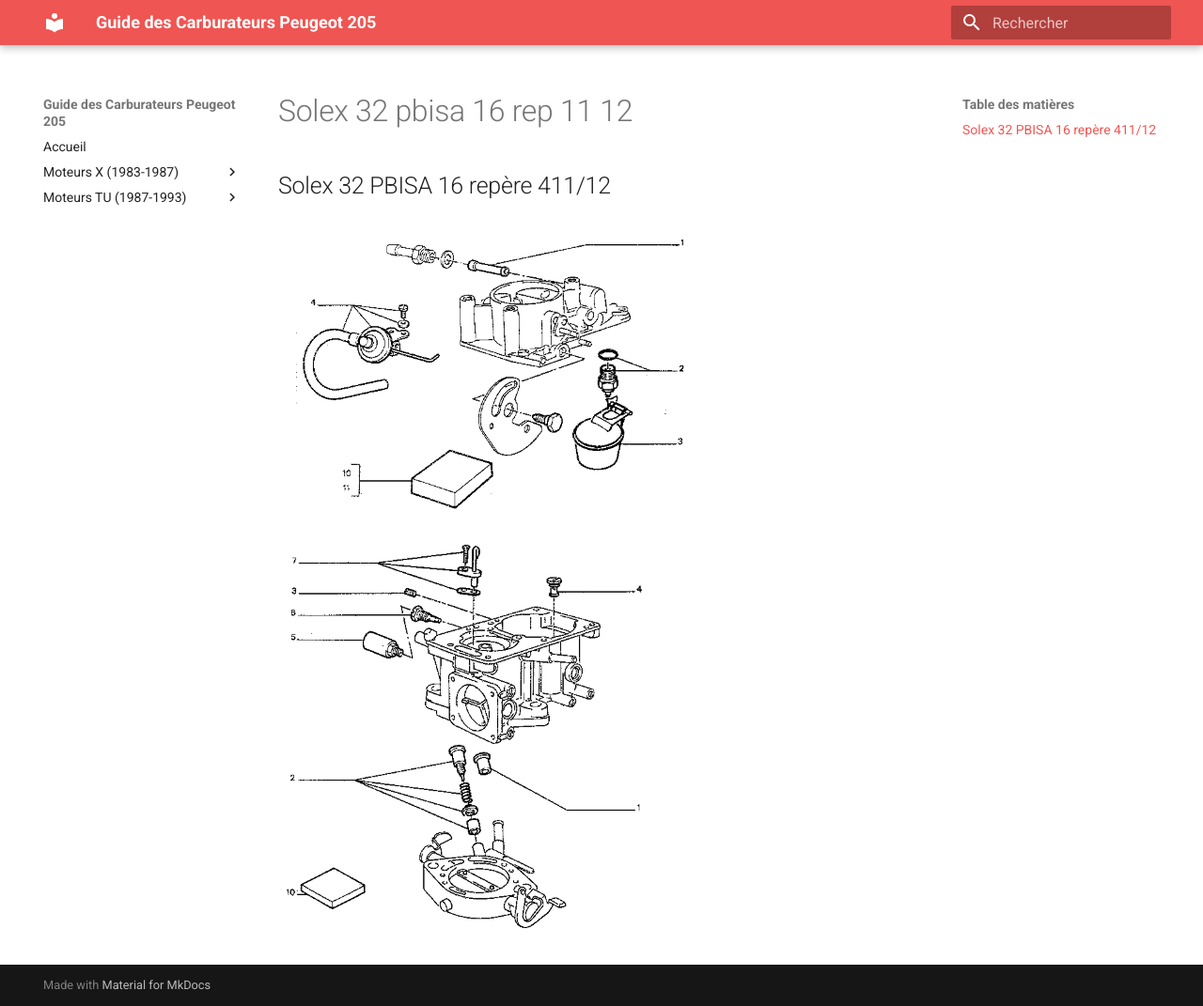
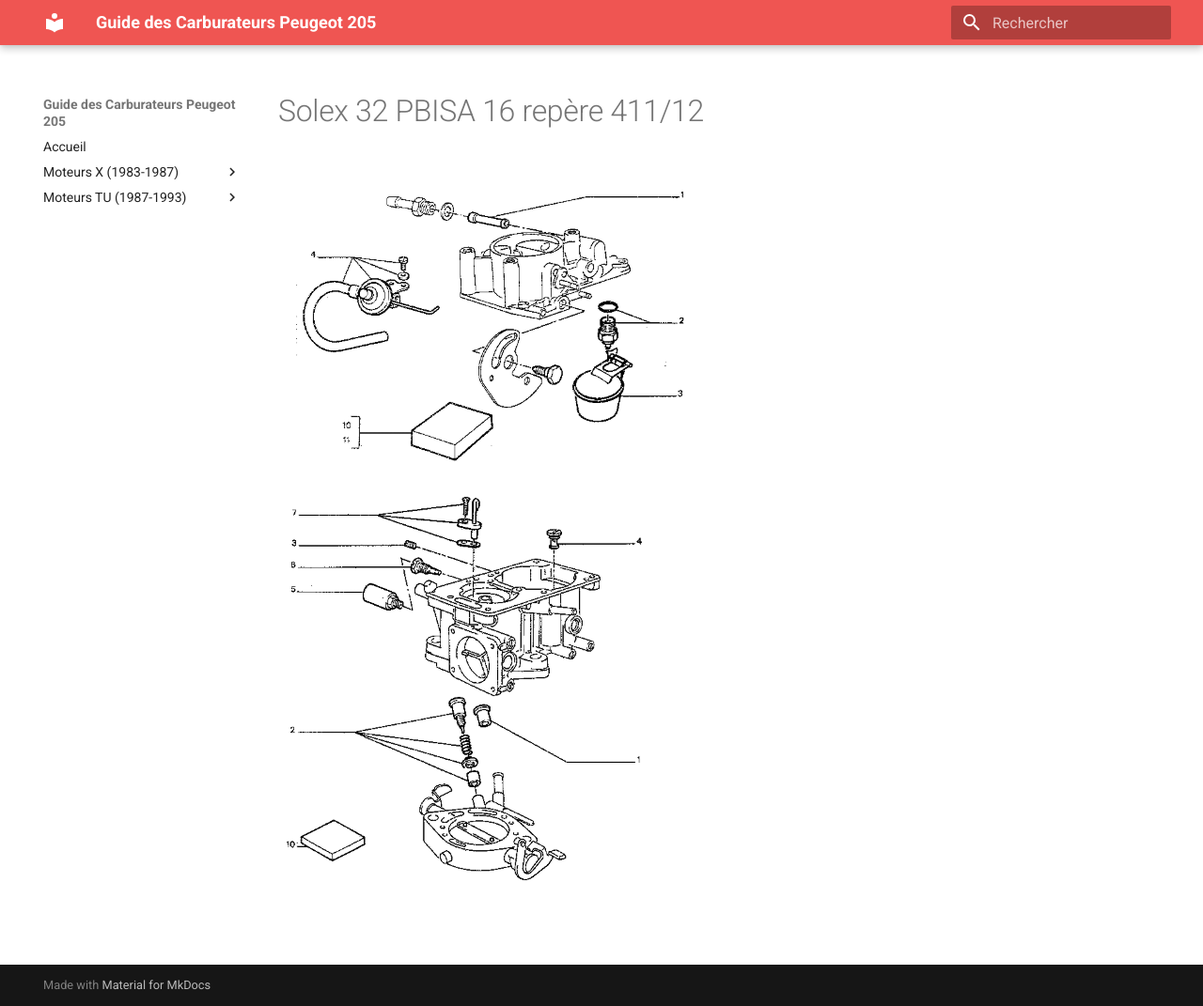
Before and after one commit to adriencano205/Site_Carbus_Peugeot_205, an MkDocs documentation site: the page built from docs/moteurs-tu/solex-32-pbisa-16-rep-11-12.md, in a window 1280 px wide and 1071 px high. Shown: the whole window at 94% size. Built offline with MkDocs 1.6.1 and Material for MkDocs 9.7.7, drawn with Linux system fonts in a browser that asks for light colours.

Commit message:
Change header level in Solex 32 PBISA 16 document

```diff
--- a/docs/moteurs-tu/solex-32-pbisa-16-rep-11-12.md
+++ b/docs/moteurs-tu/solex-32-pbisa-16-rep-11-12.md
@@ -1,4 +1,4 @@
-## Solex 32 PBISA 16 repère 411/12
+# Solex 32 PBISA 16 repère 411/12
 
 
 ![Schéma éclaté haut](../images/32-pbisa-16-haut.png)
```
